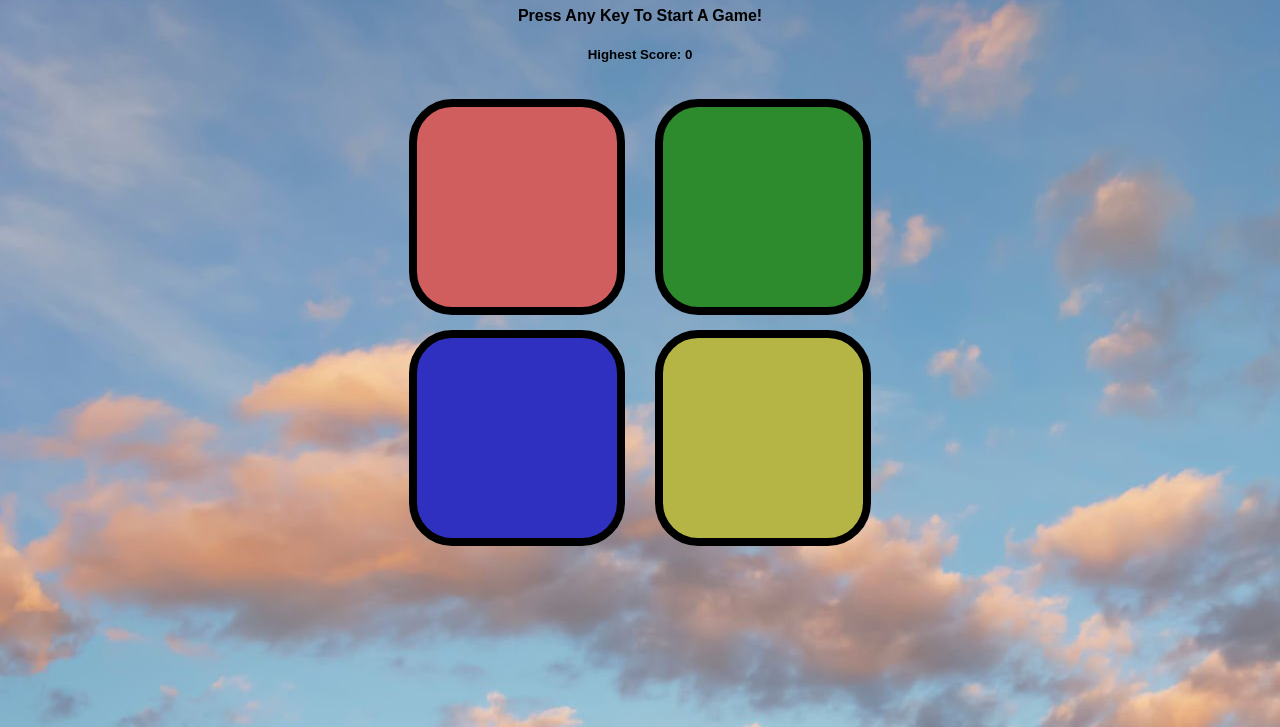
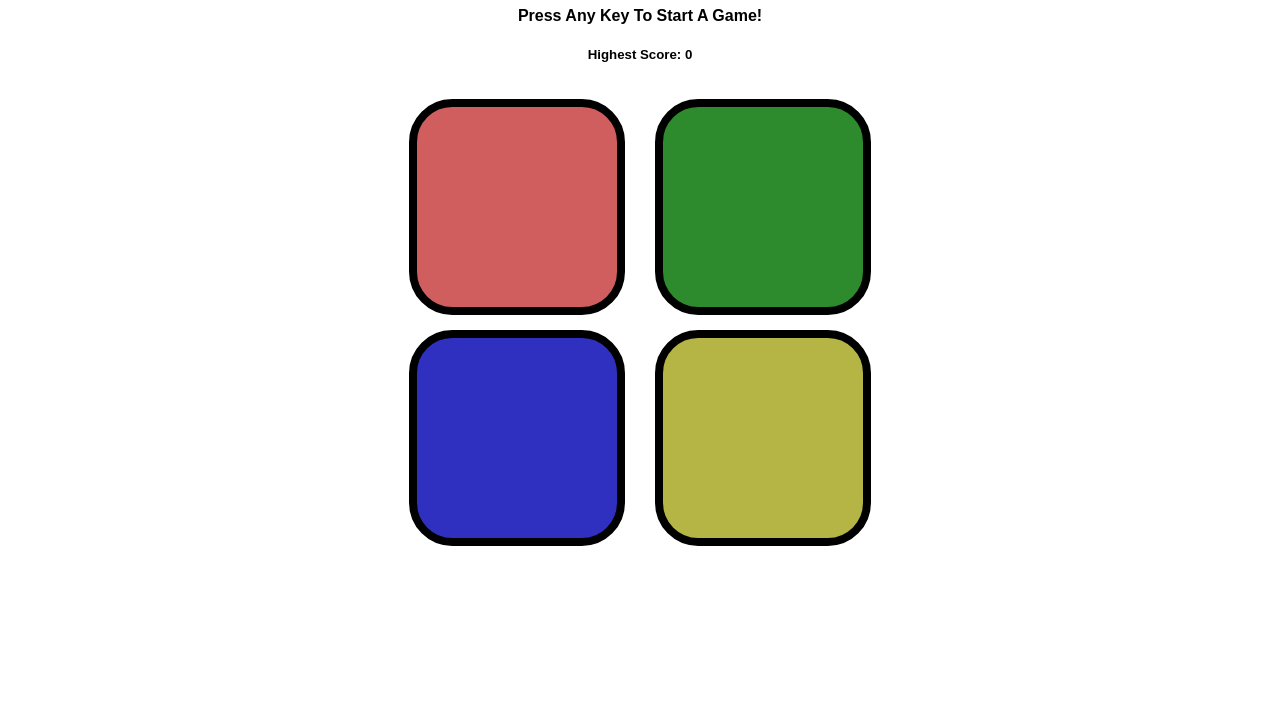
Before and after one commit to AbdealiDarugarhwala1402/Simon-Says-Game, a plain HTML site: page SimonGame.html in a window 1280 px wide. Shown: the part 73-800 px from the top of the page. Drawn offline with Linux system fonts and the light colour scheme.

Commit message:
resolved

```diff
--- a/SimonGame.css
+++ b/SimonGame.css
@@ -2,7 +2,6 @@ body {
     font-family: Arial;
     text-align: center;
     justify-content: center;
-    background-image: url("istockphoto-1419620682-2048x2048.jpg");
 }
 
 .btn-container {
```
Also changed, not shown: istockphoto-1419620682-2048x2048.jpg (deleted).
